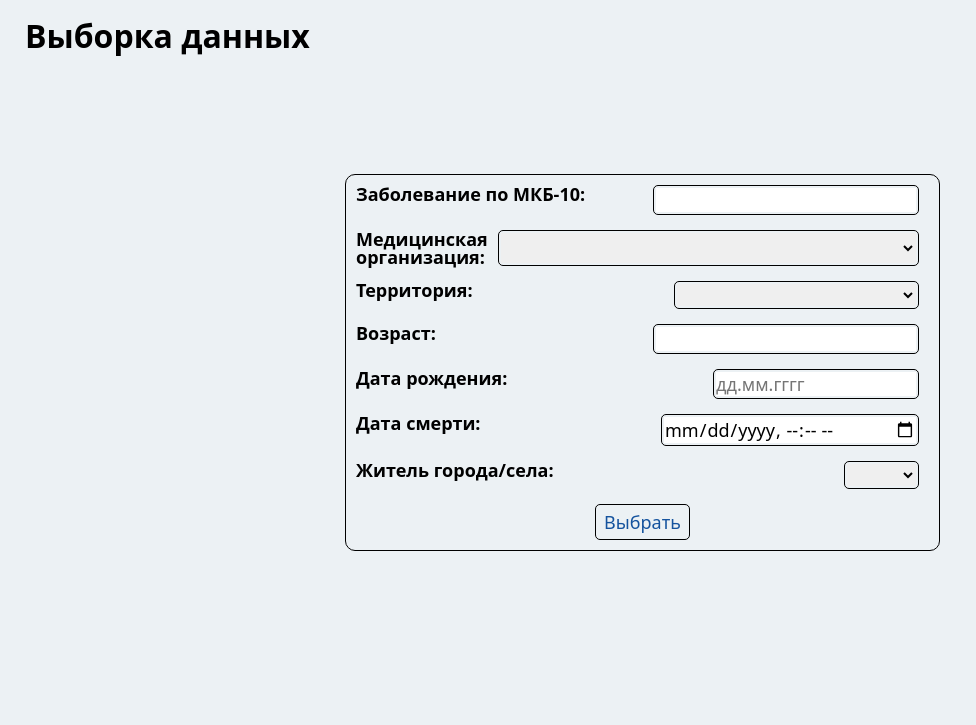
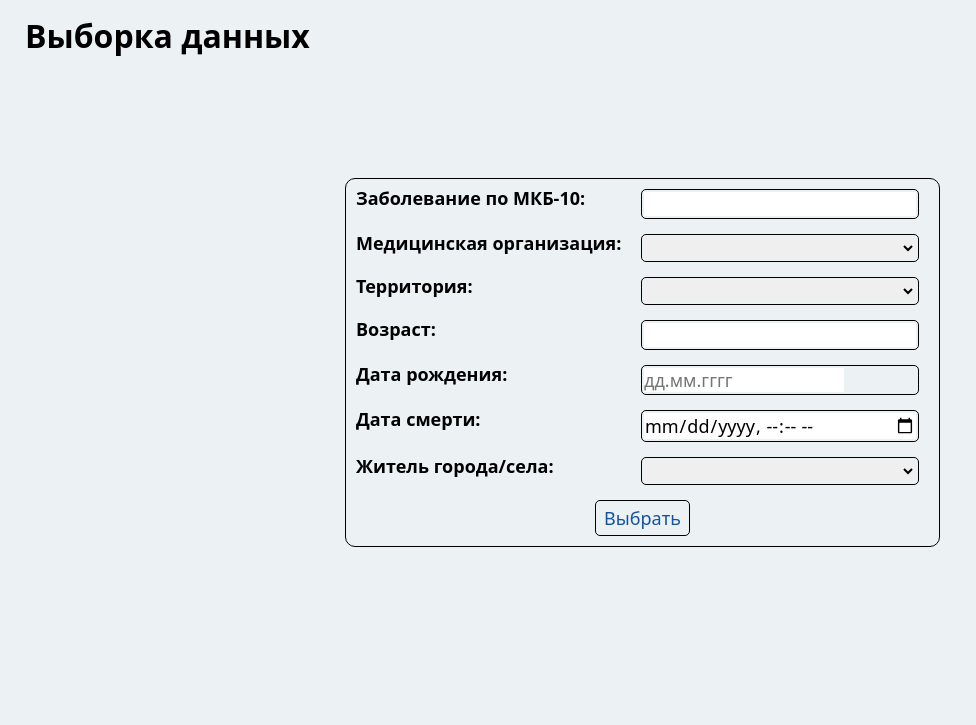
Before and after one commit to deadcrow2021/Medical_system, a Django app: template home/templates/home/data_sampling.html in a window 1280 px wide. Shown: the top 725 px of the page, without its empty margins (0-976 px from the left). Run offline with Django 4.2, Linux system fonts and the light colour scheme; the template is opened without the code that fills it: values that come from a table or form of the project are taken from there, others are empty; parts of the project's set-up code (start-up, migrations or seed data) failed here and were passed over.

```diff
--- a/home/templates/home/data_sampling.html
+++ b/home/templates/home/data_sampling.html
@@ -13,10 +13,10 @@
                 <div class="fields ">
                     {% for p in form %}
                     <div class="fields__input width_100">
-                        <div class="fields__input__label">
+                        <div class="fields__input__label same_btn">
                             <strong>{{ p.label_tag }}</strong>
                         </div>
-                        <div class="fields__input__field">
+                        <div class="fields__input__field same_btn">
                             {{ p }}
                         </div>
                     </div>
```
